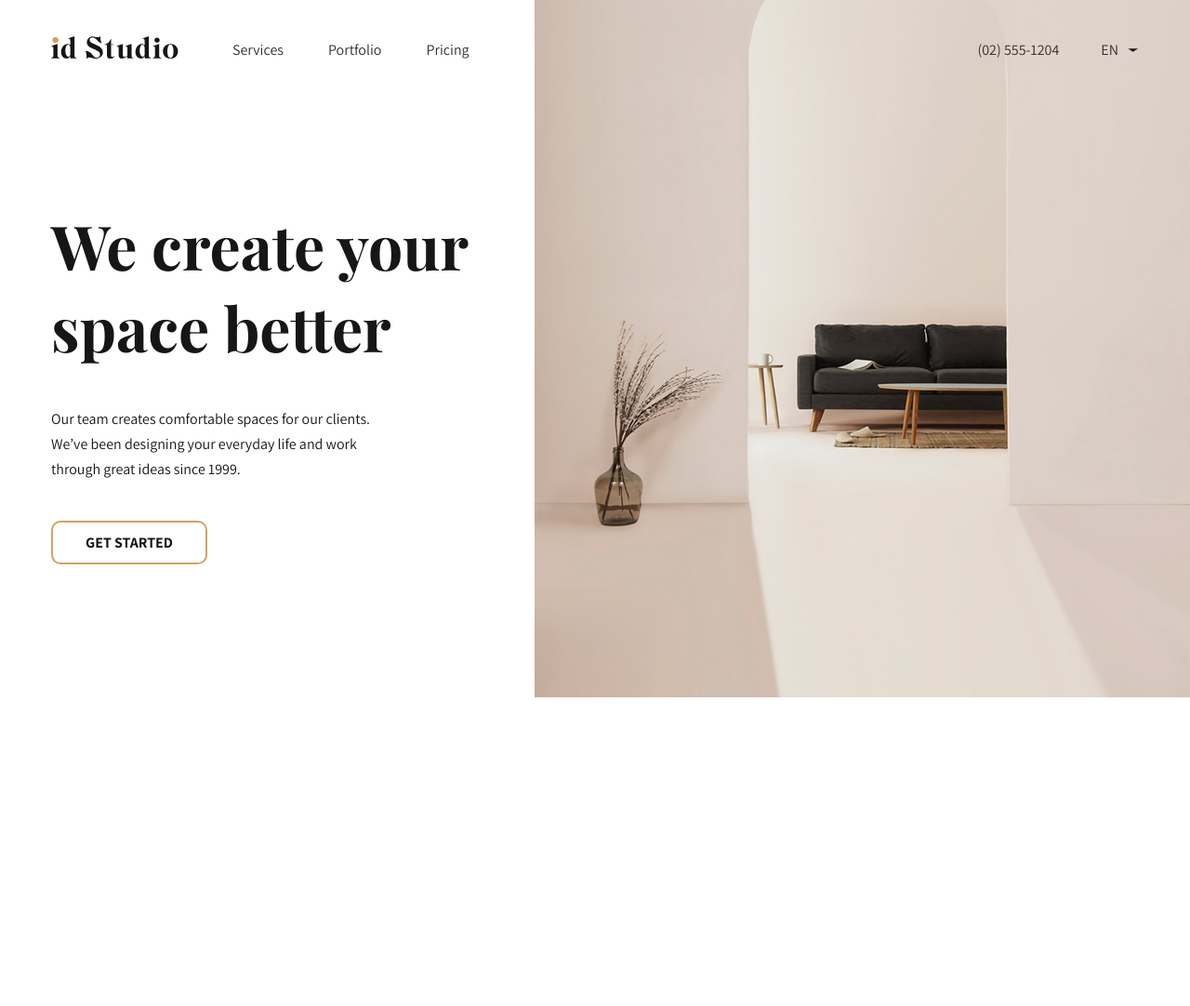
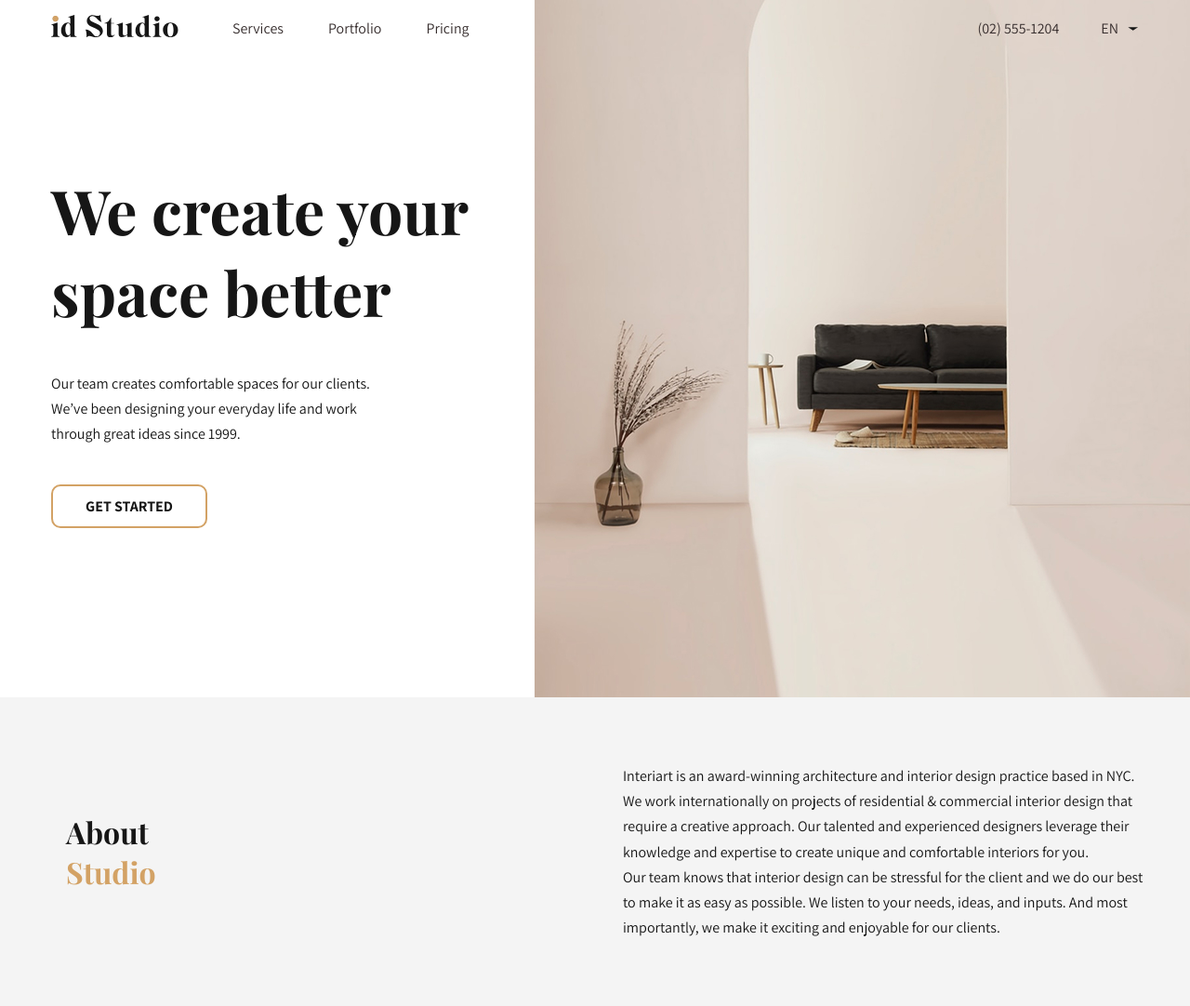
Before and after one commit to jayson-romero/interior-design, a plain HTML site: page index.html in a window 1280 px wide. Shown: the whole page at 93% size. Before the commit the page ends 800 px from the top, so only its background shows below. Drawn offline with nearby package versions, Linux system fonts and the light colour scheme; a web font is replaced by a local one.

Commit message:
adding sticky navbar and about section

```diff
--- a/index.html
+++ b/index.html
@@ -111,7 +111,7 @@
 				</div>
 			</div>
 			<!-- ===== HERO SECTION  =====  -->
-			<section class="hero-section">
+			<!-- <section class="hero-section">
 				<div class="container">
 					<div class="hero-section_content">
 						<div class="info">
@@ -125,10 +125,52 @@
 						</div>
 					</div>
 				</div>
-				<div class="images">
-					<img src="/public/img.jpg" alt="" />
+
+				<img src="/public/img.jpg" alt="" />
+			</section> -->
+		</header>
+
+		<section class="hero-section">
+			<div class="container">
+				<div class="hero-section_content">
+					<div class="info">
+						<h1>We create your space better</h1>
+						<p>
+							Our team creates comfortable spaces for our clients. We’ve been
+							designing your everyday life and work through great ideas since
+							1999.
+						</p>
+						<a href="" class="btn">GET STARTED</a>
+					</div>
 				</div>
-			</section>
-		</header>
+			</div>
+			<div class="img">
+				<img src="/public/img.jpg" alt="" />
+			</div>
+		</section>
+
+		<!-- ===== ABOUT SECTION =====  -->
+		<section class="about-section">
+			<div class="container">
+				<div class="about-section_content">
+					<h1 class="header">About <span>Studio</span></h1>
+					<p class="info">
+						Interiart is an award-winning architecture and interior design
+						practice based in NYC. We work internationally on projects of
+						residential & commercial interior design that require a creative
+						approach. Our talented and experienced designers leverage their
+						knowledge and expertise to create unique and comfortable interiors
+						for you. <br />
+						<span>
+							Our team knows that interior design can be stressful for the
+							client and we do our best to make it as easy as possible. We
+							listen to your needs, ideas, and inputs. And most importantly, we
+							make it exciting and enjoyable for our clients.
+						</span>
+					</p>
+					<a href="" class="readmore">READ MORE</a>
+				</div>
+			</div>
+		</section>
 	</body>
 </html>
--- a/styles.css
+++ b/styles.css
@@ -21,7 +21,10 @@ h1 {
 /* ===== MAIN NAVBAR =====  */
 
 .header-section {
-	position: relative;
+	position: fixed;
+	top: 0;
+	width: 100%;
+	/* background-color: white; */
 }
 .header-section_content {
 	padding: 16px 0px;
@@ -31,7 +34,6 @@ h1 {
 	justify-content: space-between;
 	align-items: center;
 }
-
 .main-navbar .logo-links {
 	display: flex;
 	justify-content: space-between;
@@ -62,10 +64,17 @@ h1 {
 
 /* ===== HERO SECTION  =====   */
 .hero-section {
-	margin-top: 113px;
+	/* height: 750px;
+	border: red 1px solid; */
+	margin-top: 155.43px;
 }
-
+.hero-section .container {
+	/* display: flex;
+	align-items: center;
+	gap: 30px; */
+}
 .hero-section_content {
+	/* flex: 0.5; */
 }
 
 .hero-section_content h1 {
@@ -101,6 +110,46 @@ h1 {
 	object-fit: cover;
 }
 
+/* <!-- ===== ABOUT SECTION =====  --> */
+.about-section {
+	background-color: #f4f4f4;
+	padding: 58px 0px;
+}
+.about-section_content {
+	display: flex;
+	flex-direction: column;
+	gap: 28px;
+}
+.about-section_content h1 {
+	font-size: 32px;
+	font-weight: 700;
+	word-spacing: 0.5%;
+	font-family: "Playfair Display", serif;
+	display: flex;
+	flex-direction: column;
+	color: #161616;
+}
+.about-section_content h1 span {
+	color: #d3a265;
+}
+.about-section_content .info {
+	font-size: 16px;
+	line-height: 170%;
+	font-family: "Assistant", serif;
+	color: #161616;
+}
+.about-section_content .info span {
+	display: none;
+}
+.about-section_content .readmore {
+	font-size: 14px;
+	font-weight: 700;
+	color: #161616;
+	font-family: "Assistant", serif;
+	text-decoration: none;
+	border-bottom: #d3a265 1px solid;
+	width: fit-content;
+}
 /* tablet style  */
 @media only screen and (min-width: 768px) {
 	.container {
@@ -112,12 +161,20 @@ h1 {
 	.main-navbar .link {
 		display: flex;
 	}
-	.header-section_content {
-		padding: 39px 0px;
+	/* ===== HERO SECTION  =====   */
+	.hero-section {
+		height: 750px;
+		margin-top: 0;
+	}
+	.hero-section .container {
+		display: flex;
+		align-items: center;
+		gap: 30px;
 	}
 	.hero-section_content {
-		width: 70%;
+		flex: 0.5;
 	}
+
 	.hero-section_content .btn {
 		max-width: 168px;
 	}
@@ -132,6 +189,26 @@ h1 {
 	.hero-section_content p {
 		max-width: 382px;
 	}
+	.about-section {
+		padding: 71px;
+	}
+	.about-section_content {
+		flex-direction: row;
+		justify-content: space-between;
+		align-items: center;
+	}
+	.about-section_content .header {
+		flex: 30%;
+	}
+	.about-section_content .info {
+		flex: 70%;
+	}
+	.about-section_content .info span {
+		display: block;
+	}
+	.about-section_content .readmore {
+		display: none;
+	}
 }
 /* dekstop style  */
 @media only screen and (min-width: 1250px) {
@@ -144,10 +221,17 @@ h1 {
 	.main-navbar .link {
 		display: flex;
 	}
-	.hero-section_content {
-		width: 50%;
+
+	.hero-section_content .btn {
+		margin-bottom: 0px;
 	}
 	.hero-section_content h1 {
 		font-size: 66px;
 	}
+	.about-section_content .header {
+		flex: 50%;
+	}
+	.about-section_content .info {
+		flex: 50%;
+	}
 }
```
